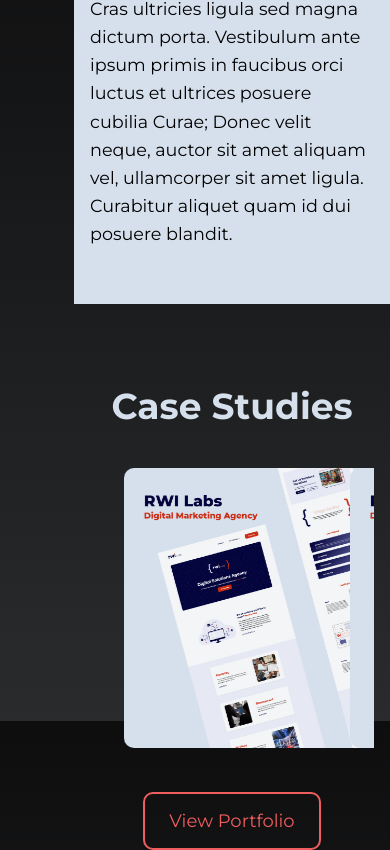
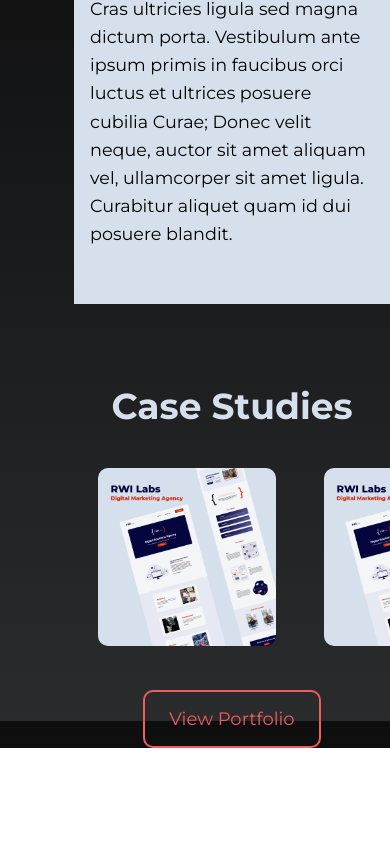
Before and after one commit to samurwin/samurwin.github.io, a React (Create React App) app: page / in a window 390 px wide. Shown: the part 1811-2661 px from the top of the page. After the commit the page ends 2559 px from the top, so only its background shows below. Built offline with nearby package versions, Linux system fonts and the light colour scheme.

Commit message:
swiper responsive

```diff
--- a/src/components/CaseStudies/index.js
+++ b/src/components/CaseStudies/index.js
@@ -12,13 +12,31 @@ import Link from "../Link";
 export default function CaseStudies() {
 
     return (
-        <section className="container caseStudies">
+        <section className="caseStudies">
             <h1 className="text-secondary text-center">Case Studies</h1>
 
                 <Swiper
-                    slidesPerView={1.3}
-                    centeredSlides={true}
-                    spaceBetween={10}
+                    slidesPerView={1.4}
+                    spaceBetween={0}
+                    breakpoints={{
+                        500:{
+                            spaceBetween: 40
+                        },
+
+                        640:{
+                            spaceBetween: 56
+                        },
+
+                        768:{
+                            spaceBetween: 72
+                        },
+
+                        992:{
+                            spaceBetween: 80,
+                            slidesPerView: 2
+                        }
+
+                    }}
                 >
                     <SwiperSlide>
                         <img
--- a/src/components/CaseStudies/style.css
+++ b/src/components/CaseStudies/style.css
@@ -3,6 +3,10 @@
     flex-direction: column;
     align-items: center;
     gap: 2.5rem;
+}
+
+.slider {
+    margin: 40px 0;
 }
 
 .swiper {
@@ -13,12 +17,28 @@
     width: 100%;
 }
 
+.swiper-slide {
+    width: 80%;
+    height: 80%;
+    padding: 0 1.5rem;
+    cursor: grab;
+}
+
 .swiper-slide img {
     border-radius: 10px;
-    width: 280px;
-    height: 280px;
+    width: 100%;
+    height: 100%;
 }
 
-.slider {
-    margin: 40px 0;
+@media screen and (min-width: 992px) {
+    .swiper-slide {
+        cursor: pointer;
+    }
 }
+
+@media screen and (min-width: 1024px) {
+    .swiper {
+        width: 80%;
+        max-width: 1200px;
+    }
+}
```
